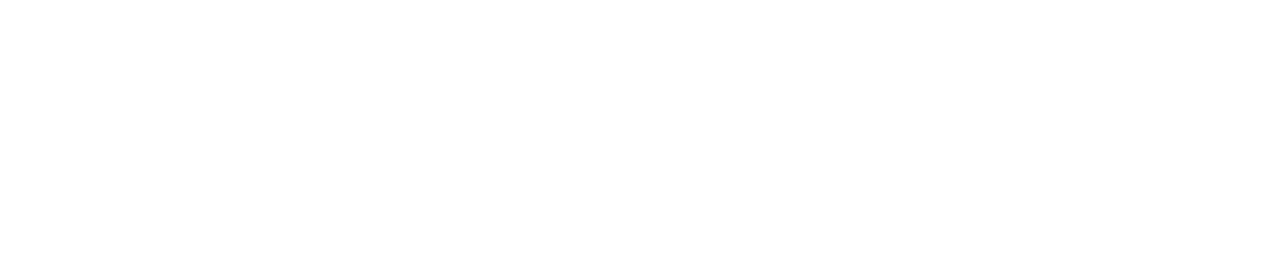
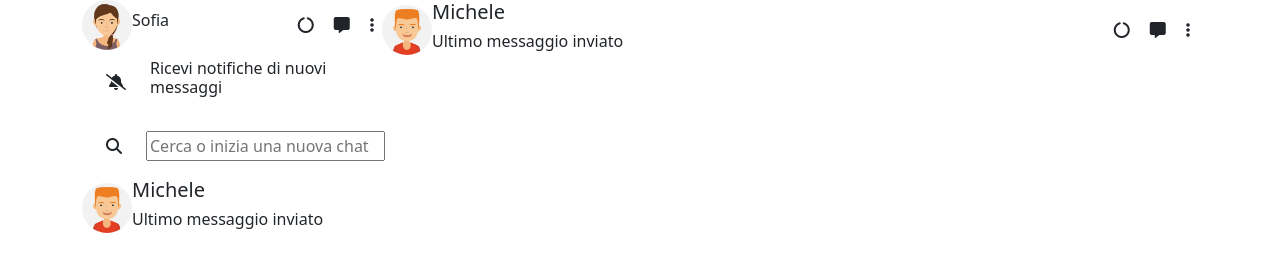
Before and after one commit to EnricoPiombini/vue-boolzapp, a plain HTML site: page milestone1/index.html in a window 1280 px wide. Drawn offline with nearby package versions, Linux system fonts and the light colour scheme.

Commit message:
Layout parziale

```diff
--- a/milestone1/index.html
+++ b/milestone1/index.html
@@ -1,15 +1,95 @@
 <!DOCTYPE html>
 <html lang="en">
+
 <head>
     <meta charset="UTF-8">
     <meta http-equiv="X-UA-Compatible" content="IE=edge">
     <meta name="viewport" content="width=device-width, initial-scale=1.0">
+    <link rel="stylesheet" href="https://cdnjs.cloudflare.com/ajax/libs/font-awesome/6.1.1/css/all.min.css">
+    <link href="https://cdn.jsdelivr.net/npm/bootstrap@5.2.0-beta1/dist/css/bootstrap.min.css" rel="stylesheet"
+        integrity="sha384-0evHe/X+R7YkIZDRvuzKMRqM+OrBnVFBL6DOitfPri4tjfHxaWutUpFmBp4vmVor" crossorigin="anonymous">
+    <script src="https://cdn.jsdelivr.net/npm/vue@2/dist/vue.js"></script>
     <link rel="stylesheet" href="../style.css">
     <title>Boolzapp</title>
 </head>
+
 <body>
+    <div id="app">
+        <div class="container d-flex vh-100"">
+            <div class=" sidebar">
+
+            <div class="profile d-flex align-items-center justify-content-between">
+                <div class="img-profile d-flex align-items-center">
+                    <img src="../img/avatar_io.jpg" alt="" class="img_avatar">
+                    <h6>Sofia</h6>
+                </div>
+                <div class="icons">
+                    <i class="p-2 icon-profile fa-solid fa-circle-notch"></i>
+                    <i class="p-2 icon-profile fa-solid fa-message"></i>
+                    <i class="p-2 icon-profile fa-solid fa-ellipsis-vertical"></i>
+
+                </div>
+            </div>
+
+            <div class="text-notification d-flex align-items-center">
+                <i class="p-4 fa-solid fa-bell-slash"></i>
+                <h6>Ricevi notifiche di nuovi messaggi</h6>
+            </div>
+
+            <div class="search-chat d-flex align-items-center">
+                <i class="p-4 fa-solid fa-magnifying-glass"></i>
+                <input type="text" value="" placeholder="Cerca o inizia una nuova chat">
+            </div>
+
+            <div class="overflow-auto">
+                <div class="list-message">
+                    <div class="img-profile d-flex align-items-center ">
+                        <img src="../img/avatar_1.jpg" alt="" class="img_avatar">
+                        <div class="name-contact"></div>
+                        <div class="text">
+                            <h5>Michele</h5>
+                            <h6 class="last-access">Ultimo messaggio inviato</h6>
+                        </div>
+                    </div>
+                </div>
+            </div>
+
+        </div>
+
+        <div class="chat-main flex-grow-1">
+            <div class="top-bar d-flex align-items-center justify-content-between">
+                <div class="img-profile d-flex align-items-center ">
+                    <img src="../img/avatar_1.jpg" alt="" class="img_avatar">
+                    <div class="name-contact"></div>
+                    <div class="text">
+                        <h5>Michele</h5>
+                        <h6 class="last-access">Ultimo messaggio inviato</h6>
+                    </div>
+                </div>
+                <div class="icons">
+                    <i class="p-2 icon-profile fa-solid fa-circle-notch"></i>
+                    <i class="p-2 icon-profile fa-solid fa-message"></i>
+                    <i class="p-2 icon-profile fa-solid fa-ellipsis-vertical"></i>
+
+                </div>
 
 
+            </div>
+
+        </div>
+
+
+
+
+
+    </div>
+
+
+
+
+    </div>
+    </div>
     <script src="app.js"></script>
 </body>
+
 </html>
--- a/style.css
+++ b/style.css
@@ -0,0 +1,21 @@
+.img_avatar {
+    border-radius: 50%;
+    width: 50px;
+
+}
+
+.sidebar {
+
+    width: 300px;
+    display: flex;
+    flex-shrink: 0;
+    flex-direction: column;
+}
+
+
+.icon-profile {}
+
+.list-message {
+
+    flex-grow: 1;
+}
```
Also changed, not shown: milestone1/app.js (+8 -0 lines).
